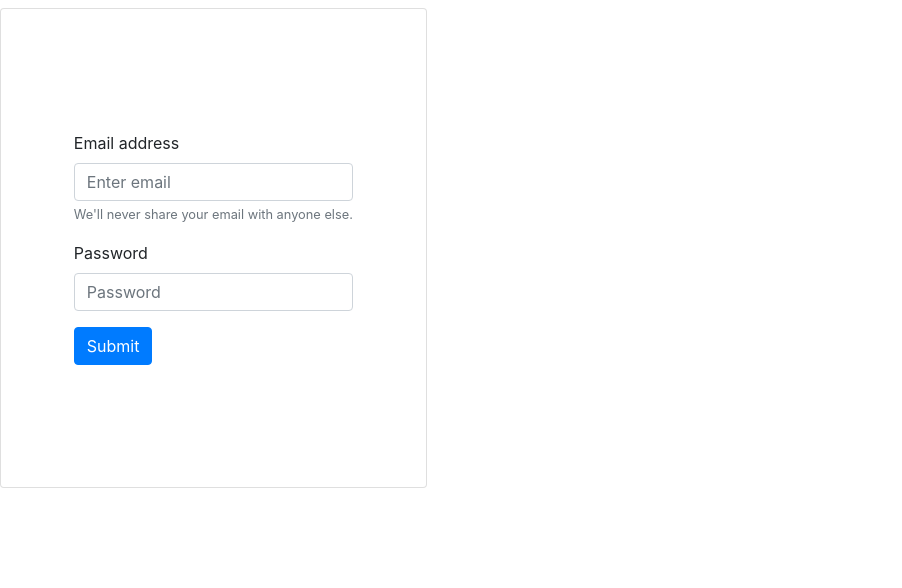
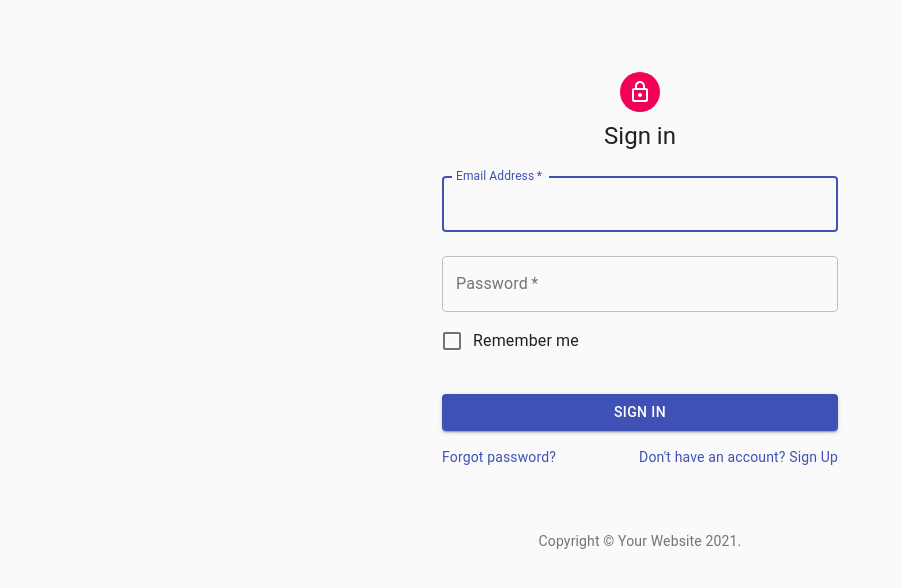
Before and after one commit to jadilovic/react-login, a React (Create React App) app: page /login in a window 1280 px wide. Shown: the top 588 px of the page, without its empty margins (0-902 px from the left). Built offline with nearby package versions, Linux system fonts and the light colour scheme.

Commit message:
loging almost done

```diff
--- a/package.json
+++ b/package.json
@@ -3,6 +3,9 @@
   "version": "0.1.0",
   "private": true,
   "dependencies": {
+    "@material-ui/core": "^4.11.4",
+    "@material-ui/icons": "^4.11.2",
+    "@material-ui/lab": "*",
     "@testing-library/jest-dom": "^5.12.0",
     "@testing-library/react": "^11.2.6",
     "@testing-library/user-event": "^12.8.3",
--- a/src/App.js
+++ b/src/App.js
@@ -1,7 +1,8 @@
 import "./App.css";
 import { BrowserRouter as Router, Switch, Route } from "react-router-dom";
 import { Dashboard, PrivateRoute, Error } from "./pages";
-import LoginForm from "./components/LoginForm";
+// import LoginForm from "./components/LoginForm";
+import Login from "./components/Login";
 
 function App() {
   return (
@@ -11,7 +12,7 @@
           <Dashboard></Dashboard>
         </PrivateRoute>
         <Route path="/login">
-          <LoginForm />
+          <Login />
         </Route>
         <Route path="*">
           <Error />
--- /dev/null
+++ b/src/components/Login.js
@@ -0,0 +1,199 @@
+import React, { useState, useEffect } from "react";
+import Avatar from "@material-ui/core/Avatar";
+import Button from "@material-ui/core/Button";
+import CssBaseline from "@material-ui/core/CssBaseline";
+import TextField from "@material-ui/core/TextField";
+import FormControlLabel from "@material-ui/core/FormControlLabel";
+import Checkbox from "@material-ui/core/Checkbox";
+import Link from "@material-ui/core/Link";
+import Grid from "@material-ui/core/Grid";
+import Box from "@material-ui/core/Box";
+import LockOutlinedIcon from "@material-ui/icons/LockOutlined";
+import Typography from "@material-ui/core/Typography";
+import { makeStyles } from "@material-ui/core/styles";
+import Container from "@material-ui/core/Container";
+import { useHistory } from "react-router-dom";
+import axios from "axios";
+import MuiAlert from "@material-ui/lab/Alert";
+
+function Alert(props) {
+  return <MuiAlert elevation={6} variant="filled" {...props} />;
+}
+
+function Copyright() {
+  return (
+    <Typography variant="body2" color="textSecondary" align="center">
+      {"Copyright © "}
+      <Link color="inherit" href="https://material-ui.com/">
+        Your Website
+      </Link>{" "}
+      {new Date().getFullYear()}
+      {"."}
+    </Typography>
+  );
+}
+
+const useStyles = makeStyles((theme) => ({
+  paper: {
+    marginTop: theme.spacing(8),
+    display: "flex",
+    flexDirection: "column",
+    alignItems: "center",
+  },
+  avatar: {
+    margin: theme.spacing(1),
+    backgroundColor: theme.palette.secondary.main,
+  },
+  form: {
+    width: "100%", // Fix IE 11 issue.
+    marginTop: theme.spacing(1),
+  },
+  submit: {
+    margin: theme.spacing(3, 0, 2),
+  },
+}));
+
+export default function SignIn(props) {
+  const classes = useStyles();
+  const history = useHistory();
+  const [email, setEmail] = useState("");
+  const [password, setPassword] = useState("");
+  const [error, setError] = useState("");
+  let data = [];
+  const [state, setState] = useState({
+    email: "",
+    password: "",
+    successMessage: null,
+  });
+
+  const handleChange = (e) => {
+    const { id, value } = e.target;
+    setState((prevState) => ({
+      ...prevState,
+      [id]: value,
+    }));
+  };
+
+  const handleSubmitClick = (e) => {
+    e.preventDefault();
+
+    if (email === "" || password === "") {
+      setError("Fields are required");
+      return;
+    }
+
+    const payload = {
+      email: email,
+      password: password,
+    };
+
+    axios
+      .post("/api/public/login", payload)
+      .then(function (response) {
+        console.log(response.data);
+        console.log(response.status);
+        if (response.status === 200) {
+          setState((prevState) => ({
+            ...prevState,
+            successMessage: "Login successful. Redirecting to home page..",
+          }));
+
+          localStorage.setItem("user", JSON.stringify(response.data));
+        }
+        /*
+        else if (response.data.code === 204) {
+          props.showError("Username and password do not match");
+        } else {
+          props.showError("Username does not exists");
+        }*/
+      })
+      .then(() => {
+        // REDIRECTING TO DASHBOARD console.log("redirect");
+        history.push("/");
+      })
+      .catch(function (error) {
+        setError("Email and Password are Wrong");
+        return;
+      });
+  };
+
+  return (
+    <Container component="main" maxWidth="xs">
+      <CssBaseline />
+      <div className={classes.paper}>
+        <Avatar className={classes.avatar}>
+          <LockOutlinedIcon />
+        </Avatar>
+        <Typography component="h1" variant="h5">
+          Sign in
+        </Typography>
+        <form className={classes.form} noValidate>
+          <TextField
+            variant="outlined"
+            margin="normal"
+            required
+            fullWidth
+            id="email"
+            label="Email Address"
+            name="email"
+            autoComplete="email"
+            autoFocus
+            value={email}
+            onChange={(e) => setEmail(e.target.value)}
+            // value={state.email}
+            // onChange={handleChange}
+          />
+          <TextField
+            variant="outlined"
+            margin="normal"
+            required
+            fullWidth
+            name="password"
+            label="Password"
+            type="password"
+            id="password"
+            autoComplete="current-password"
+            value={password}
+            onChange={(e) => setPassword(e.target.value)}
+            // value={state.password}
+            // onChange={handleChange}
+          />
+          <FormControlLabel
+            control={<Checkbox value="remember" color="primary" />}
+            label="Remember me"
+          />
+          <Button
+            type="submit"
+            fullWidth
+            variant="contained"
+            color="primary"
+            className={classes.submit}
+            onClick={handleSubmitClick}
+          >
+            Sign In
+          </Button>
+          {error && (
+            <Alert severity="error" onClick={() => setError(null)}>
+              {props.error || error}
+            </Alert>
+          )}
+          <Grid container>
+            <Grid item xs>
+              <Link href="#" variant="body2">
+                Forgot password?
+              </Link>
+            </Grid>
+            <Grid item>
+              <Link href="#" variant="body2">
+                {"Don't have an account? Sign Up"}
+              </Link>
+            </Grid>
+          </Grid>
+        </form>
+      </div>
+      <Box mt={8}>
+        <Copyright />
+      </Box>
+    </Container>
+  );
+}
--- a/src/components/LoginForm.js
+++ b/src/components/LoginForm.js
@@ -3,10 +3,11 @@
 import "./LoginForm.css";
 import { Router, Route, withRouter, Redirect } from "react-router-dom";
 import authHeader from "../service/auth-header";
-import { Dashboard } from "../pages";
+import { useHistory } from "react-router-dom";
+import { TextField, Typography, Button, Alert } from "@material-ui/core";
 
 function LoginForm(props) {
-  const [redirect, setRedirect] = useState(false);
+  const history = useHistory();
   let data = [];
   const [state, setState] = useState({
     email: "",
@@ -40,7 +41,7 @@
           }));
 
           localStorage.setItem("user", JSON.stringify(response.data));
-
+          /*
           const structures = () => {
             return axios
               .get("/api/structures", {
@@ -57,26 +58,66 @@
           props.showError("Username and password do not match");
         } else {
           props.showError("Username does not exists");
-        }
+        }*/
       })
       .then(() => {
-        console.log("redirect");
-        setRedirect(true);
+        // REDIRECTING TO DASHBOARD console.log("redirect");
+        history.push("/");
       })
       .catch(function (error) {
         console.log(error);
       });
   };
 
-  useEffect(() => {
-    toDashboard();
-  }, [redirect]);
+  return (
+    <div>
+      <form>
+        <Typography variant="h5" style={{ marginBottom: 8 }}>
+          Login
+        </Typography>
+        <TextField
+          required
+          label="Email"
+          variant="outlined"
+          id="email"
+          className="form-input"
+          value={state.email}
+          onChange={handleChange}
+          //onChange={(e) => setEmail(e.target.value)}
+        />
+        <TextField
+          required
+          label="Password"
+          variant="outlined"
+          id="password"
+          className="form-input"
+          type="password"
+          value={state.password}
+          onChange={handleChange}
+          //onChange={(e) => setPassword(e.target.value)}
+        />
+        <Button
+          variant="contained"
+          color="primary"
+          fullWidth
+          className="form-input"
+          size="large"
+          onClick={handleSubmitClick}
+        >
+          Login
+        </Button>
+      </form>
+      <div
+        className="alert alert-success mt-2"
+        style={{ display: state.successMessage ? "block" : "none" }}
+        role="alert"
+      >
+        {state.successMessage}
+      </div>
+    </div>
+  );
 
-  function toDashboard() {
-    console.log("effect redirect");
-    return <Dashboard></Dashboard>;
-  }
-
+  /*
   return (
     <div className="card col-12 col-lg-4 login-card mt-2 hv-center">
       <form>
@@ -124,6 +165,7 @@
       </div>
     </div>
   );
+  */
 }
 
 export default withRouter(LoginForm);
```
Also changed, not shown: 1 other file (tests, documents, lock files or other folders).
